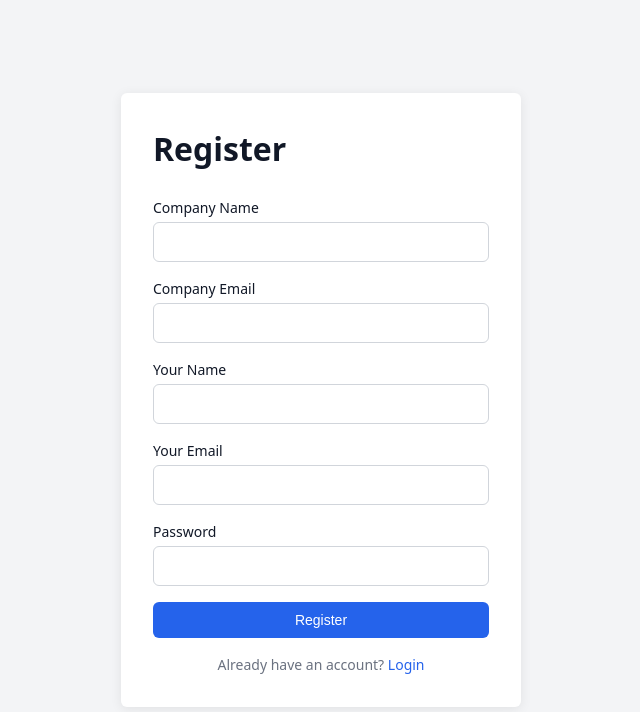
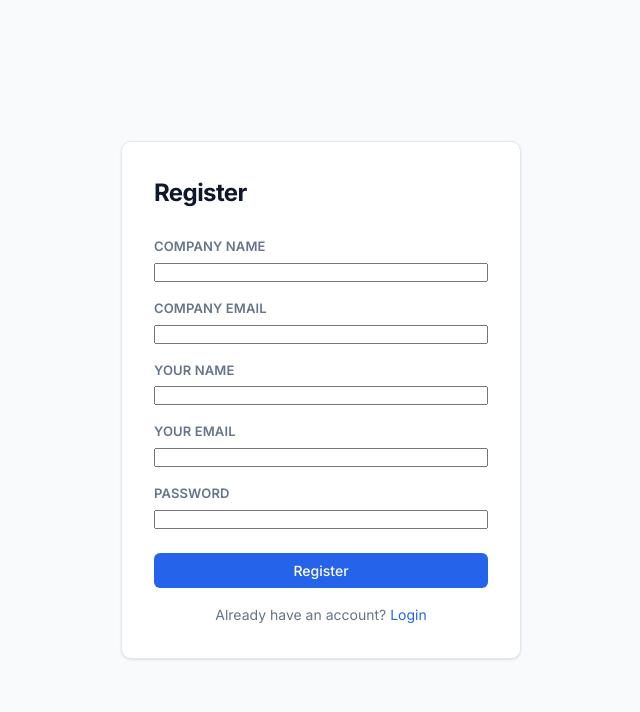
Before and after one commit to vagkar/hr-assessment-platform, a Vue app in the folder frontend/: page /register in a window 1280 px wide. Shown: the top 712 px of the page, without its empty margins (319-959 px from the left). Built offline with nearby package versions, Linux system fonts and the light colour scheme.

Commit message:
improve UI design system and global CSS

```diff
--- a/frontend/src/assets/main.css
+++ b/frontend/src/assets/main.css
@@ -1,23 +1,56 @@
-/* ── Variables ─────────────────────────────────────────── */
+/* ── Variables (light) ──────────────────────────────────── */
 :root {
   --color-primary: #2563eb;
   --color-primary-hover: #1d4ed8;
+  --color-primary-subtle: #eff6ff;
   --color-danger: #dc2626;
+  --color-danger-hover: #b91c1c;
   --color-success: #16a34a;
-  --color-text: #111827;
-  --color-text-muted: #6b7280;
-  --color-border: #d1d5db;
-  --color-bg: #f3f4f6;
+  --color-warning: #d97706;
+  --color-text: #0f172a;
+  --color-text-muted: #64748b;
+  --color-border: #e2e8f0;
+  --color-bg: #f8fafc;
   --color-bg-card: #ffffff;
+  --color-bg-input: #ffffff;
+  --color-bg-hover: #f1f5f9;
 
-  --radius: 6px;
-  --shadow: 0 2px 12px rgba(0, 0, 0, 0.08);
+  --radius: 10px;
+  --radius-sm: 6px;
+  --radius-lg: 14px;
+  --shadow-sm: 0 1px 2px rgba(0, 0, 0, 0.05);
+  --shadow: 0 1px 3px rgba(0, 0, 0, 0.07), 0 1px 2px rgba(0, 0, 0, 0.04);
+  --shadow-md: 0 4px 12px rgba(0, 0, 0, 0.08), 0 2px 4px rgba(0, 0, 0, 0.04);
 
   --space-xs: 0.25rem;
   --space-sm: 0.5rem;
   --space-md: 1rem;
   --space-lg: 1.5rem;
   --space-xl: 2rem;
+
+  --transition: 0.15s ease;
+}
+
+/* ── Variables (dark) ───────────────────────────────────── */
+[data-theme="dark"] {
+  --color-primary: #60a5fa;
+  --color-primary-hover: #93c5fd;
+  --color-primary-subtle: #1e3a5f;
+  --color-danger: #f87171;
+  --color-danger-hover: #fca5a5;
+  --color-success: #4ade80;
+  --color-warning: #fbbf24;
+  --color-text: #f1f5f9;
+  --color-text-muted: #94a3b8;
+  --color-border: #334155;
+  --color-bg: #0f172a;
+  --color-bg-card: #1e293b;
+  --color-bg-input: #0f172a;
+  --color-bg-hover: #334155;
+
+  --shadow-sm: 0 1px 2px rgba(0, 0, 0, 0.4);
+  --shadow: 0 1px 3px rgba(0, 0, 0, 0.4), 0 1px 2px rgba(0, 0, 0, 0.3);
+  --shadow-md: 0 4px 12px rgba(0, 0, 0, 0.5), 0 2px 4px rgba(0, 0, 0, 0.4);
 }
 
 /* ── Reset ──────────────────────────────────────────────── */
@@ -29,44 +62,49 @@
 
 /* ── Base ───────────────────────────────────────────────── */
 body {
-  font-family: system-ui, -apple-system, sans-serif;
+  font-family: 'Inter', system-ui, -apple-system, sans-serif;
   font-size: 1rem;
   color: var(--color-text);
   background: var(--color-bg);
-  line-height: 1.5;
+  line-height: 1.6;
+  -webkit-font-smoothing: antialiased;
+  transition: background var(--transition), color var(--transition);
 }
+
+h1 { font-size: 1.5rem; font-weight: 700; letter-spacing: -0.025em; }
+h2 { font-size: 1.125rem; font-weight: 600; letter-spacing: -0.015em; }
 
 a {
   color: var(--color-primary);
   text-decoration: none;
 }
+a:hover { text-decoration: underline; }
 
-a:hover {
-  text-decoration: underline;
+/* ── Form elements ──────────────────────────────────────── */
+select {
+  width: 100%;
+  padding: 0.5625rem 0.75rem;
+  border: 1.5px solid var(--color-border);
+  border-radius: var(--radius-sm);
+  font-size: 0.9375rem;
+  font-family: inherit;
+  color: var(--color-text);
+  background: var(--color-bg-input);
+  transition: border-color var(--transition), box-shadow var(--transition);
 }
 
-/* ── Form elements ──────────────────────────────────────── */
-input, textarea, select {
-  width: 100%;
-  padding: var(--space-sm);
-  border: 1px solid var(--color-border);
-  border-radius: var(--radius);
-  font-size: 1rem;
-  font-family: inherit;
-  color: var(--color-text);
-  background: var(--color-bg-card);
-  transition: border-color 0.15s;
-}
-
-input:focus, textarea:focus, select:focus {
+select:focus {
   outline: none;
   border-color: var(--color-primary);
+  box-shadow: 0 0 0 3px color-mix(in srgb, var(--color-primary) 15%, transparent);
 }
 
 label {
-  font-size: 0.875rem;
-  font-weight: 500;
-  color: var(--color-text);
+  font-size: 0.8125rem;
+  font-weight: 600;
+  letter-spacing: 0.01em;
+  color: var(--color-text-muted);
+  text-transform: uppercase;
 }
 
 /* ── Buttons ────────────────────────────────────────────── */
@@ -74,70 +112,85 @@ button, .btn {
   display: inline-flex;
   align-items: center;
   justify-content: center;
-  padding: 0.625rem var(--space-md);
-  border: none;
-  border-radius: var(--radius);
+  gap: var(--space-xs);
+  padding: 0.5rem 0.875rem;
+  border: 1.5px solid transparent;
+  border-radius: var(--radius-sm);
   font-size: 0.875rem;
   font-weight: 500;
+  font-family: inherit;
   cursor: pointer;
-  transition: background 0.15s, opacity 0.15s;
+  transition: background var(--transition), border-color var(--transition),
+              color var(--transition), box-shadow var(--transition), opacity var(--transition);
+  white-space: nowrap;
+  user-select: none;
+}
+
+button:focus-visible, .btn:focus-visible {
+  outline: none;
+  box-shadow: 0 0 0 3px color-mix(in srgb, var(--color-primary) 30%, transparent);
 }
 
 button:disabled, .btn:disabled {
-  opacity: 0.6;
+  opacity: 0.5;
   cursor: not-allowed;
 }
 
 .btn-primary {
   background: var(--color-primary);
-  color: white;
+  color: #fff;
 }
-
 .btn-primary:hover:not(:disabled) {
   background: var(--color-primary-hover);
+  box-shadow: var(--shadow-sm);
 }
 
 .btn-danger {
   background: var(--color-danger);
-  color: white;
+  color: #fff;
+}
+.btn-danger:hover:not(:disabled) {
+  background: var(--color-danger-hover);
 }
 
 .btn-outline {
   background: transparent;
-  border: 1px solid var(--color-border);
+  border-color: var(--color-border);
   color: var(--color-text);
 }
-
 .btn-outline:hover:not(:disabled) {
-  background: var(--color-bg);
+  background: var(--color-bg-hover);
+  border-color: var(--color-text-muted);
 }
 
 /* ── Layout ─────────────────────────────────────────────── */
 .page {
   max-width: 960px;
   margin: 0 auto;
-  padding: var(--space-xl) var(--space-md);
+  padding: var(--space-xl) var(--space-lg);
 }
 
 .card {
   background: var(--color-bg-card);
+  border: 1px solid var(--color-border);
   border-radius: var(--radius);
   box-shadow: var(--shadow);
   padding: var(--space-xl);
+  transition: box-shadow var(--transition);
 }
 
 /* ── Form layout ────────────────────────────────────────── */
 .form-group {
   display: flex;
   flex-direction: column;
-  gap: var(--space-xs);
+  gap: 0.375rem;
   margin-bottom: var(--space-md);
 }
 
 .form-actions {
   display: flex;
   gap: var(--space-sm);
-  margin-top: var(--space-md);
+  margin-top: var(--space-lg);
 }
 
 /* ── Feedback ───────────────────────────────────────────── */
--- a/frontend/src/components/BaseButton.vue
+++ b/frontend/src/components/BaseButton.vue
@@ -16,6 +16,23 @@ defineProps({
     :disabled="disabled || loading"
     v-bind="$attrs"
   >
+    <span v-if="loading" class="spinner" />
     <slot />
   </button>
 </template>
+
+<style scoped>
+.spinner {
+  width: 0.875rem;
+  height: 0.875rem;
+  border: 2px solid currentColor;
+  border-top-color: transparent;
+  border-radius: 50%;
+  animation: spin 0.6s linear infinite;
+  flex-shrink: 0;
+}
+
+@keyframes spin {
+  to { transform: rotate(360deg); }
+}
+</style>
```
